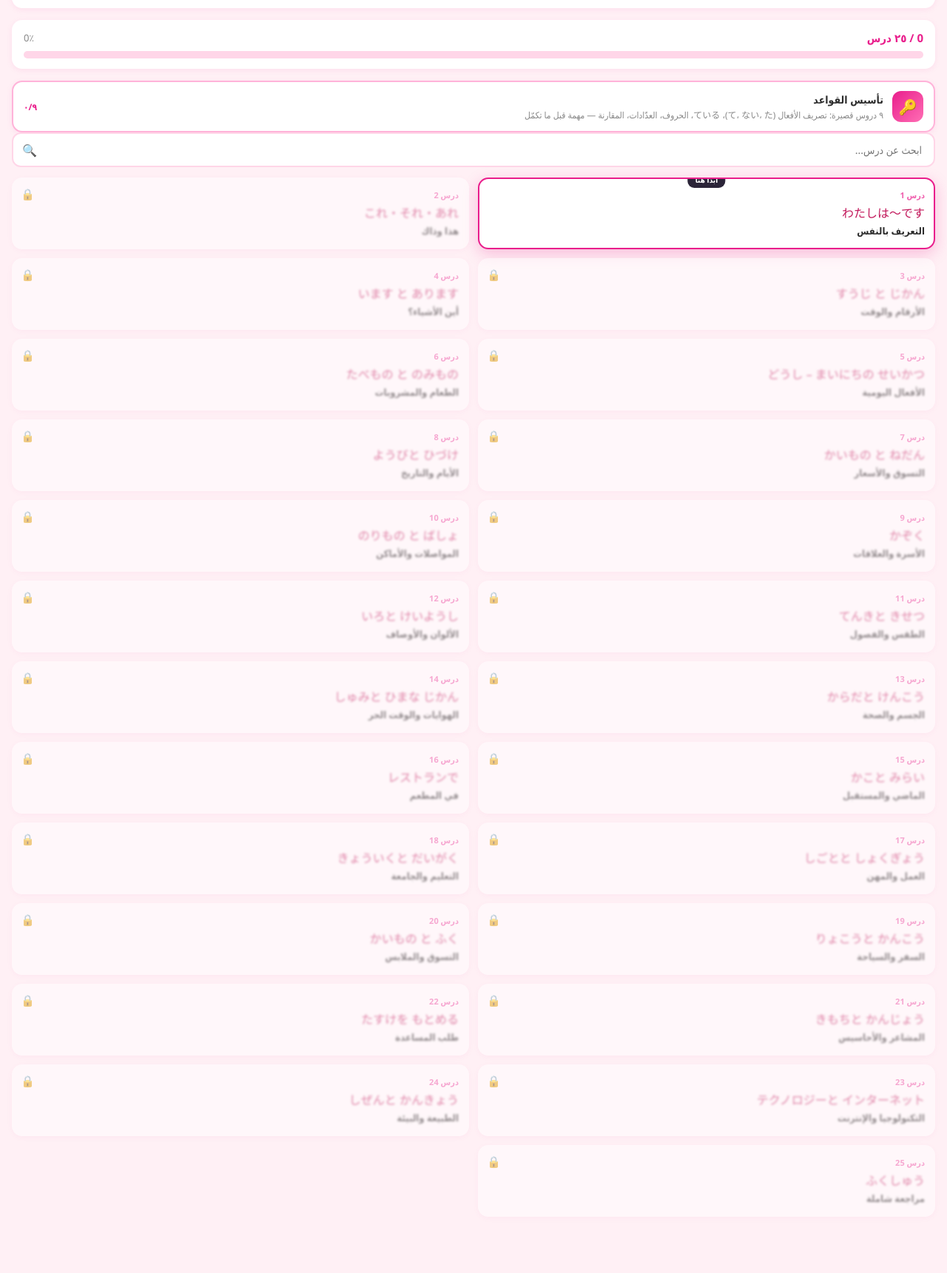
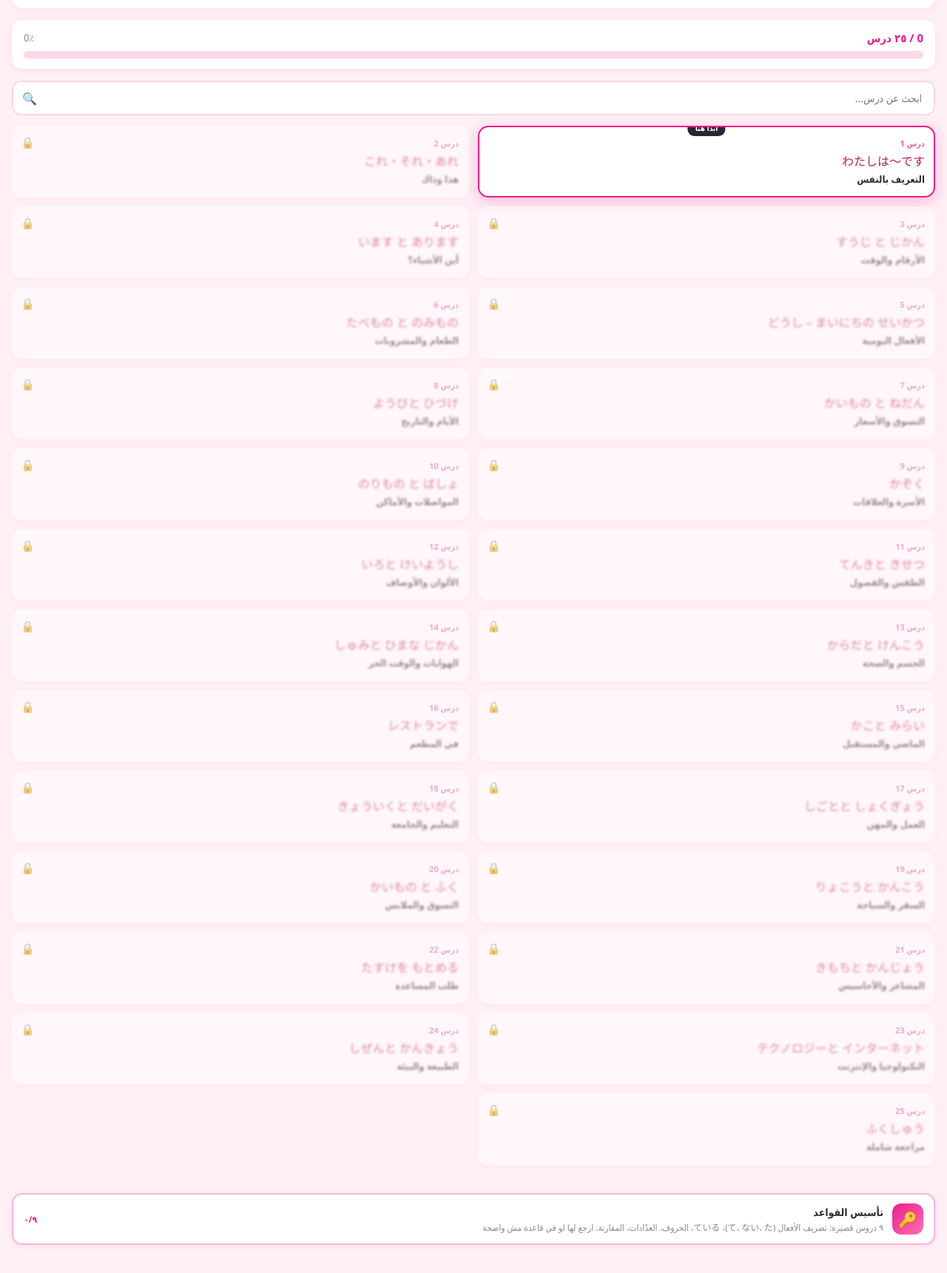
Before and after one commit to gogo163/nihong_arabic, a plain HTML site: page Lessons/index.html in a window 1280 px wide. Shown: the part 277-1998 px from the top of the page at 74% size. Before the commit the page ends 1942 px from the top, so only its background shows below. Drawn offline with Linux system fonts and the light colour scheme.

Commit message:
Add files via upload

```diff
--- a/Lessons/index.html
+++ b/Lessons/index.html
@@ -76,7 +76,7 @@
     .lessons-lock-toast .ok-btn { border: 1px solid var(--card-border); background: transparent; color: var(--muted); }
     .lessons-lock-toast .skip-btn { border: none; background: linear-gradient(135deg, #e91e8c, #ff6eb4); color: #fff; }
     .no-results { text-align: center; padding: 30px; color: var(--muted); font-size: 15px; grid-column: 1/-1; }
-    .verbs-banner{display:flex;align-items:center;gap:12px;margin:12px 16px 0;padding:12px 14px;background:var(--card-bg);
+    .verbs-banner{display:flex;align-items:center;gap:12px;margin:18px 16px 90px;padding:12px 14px;background:var(--card-bg);
     border:2px solid #ffb3d9;border-radius:14px;box-shadow:var(--shadow);text-decoration:none;color:var(--text-main);cursor:pointer;}
   .verbs-banner .vb-ico{width:42px;height:42px;border-radius:12px;background:linear-gradient(135deg,#e91e8c,#ff6eb4);color:#fff;
     display:flex;align-items:center;justify-content:center;font-size:20px;flex-shrink:0;}
@@ -109,16 +109,16 @@
     <div class="progress-fill" id="progress-fill" style="width:0%"></div>
   </div>
 </div>
-<a class="verbs-banner" href="#" onclick="openVerbs(); return false;">
-  <div class="vb-ico">🔑</div>
-  <div><div class="vb-t">تأسيس القواعد</div><div class="vb-s">٩ دروس قصيرة: تصريف الأفعال (て، ない، た)، ている، الحروف، العدّادات، المقارنة — مهمة قبل ما تكمّل</div></div>
-  <div class="vb-p" id="verbsProg">٠/٩</div>
-</a>
 <div class="search-box">
   <span class="icon">🔍</span>
   <input type="text" id="search" placeholder="ابحث عن درس..."/>
 </div>
 <div class="lessons-grid" id="lessons-grid"></div>
+<a class="verbs-banner" href="#" onclick="openVerbs(); return false;">
+  <div class="vb-ico">🔑</div>
+  <div><div class="vb-t">تأسيس القواعد</div><div class="vb-s">٩ دروس قصيرة: تصريف الأفعال (て، ない، た)، ている، الحروف، العدّادات، المقارنة. ارجع لها لو في قاعدة مش واضحة</div></div>
+  <div class="vb-p" id="verbsProg">٠/٩</div>
+</a>
 
 <div class="lessons-lock-toast" id="lessonsLockToast">
   <div class="msg" id="lessonsLockMsg">🔒 لازم تخلّص الدرس اللي قبله الأول</div>
```
